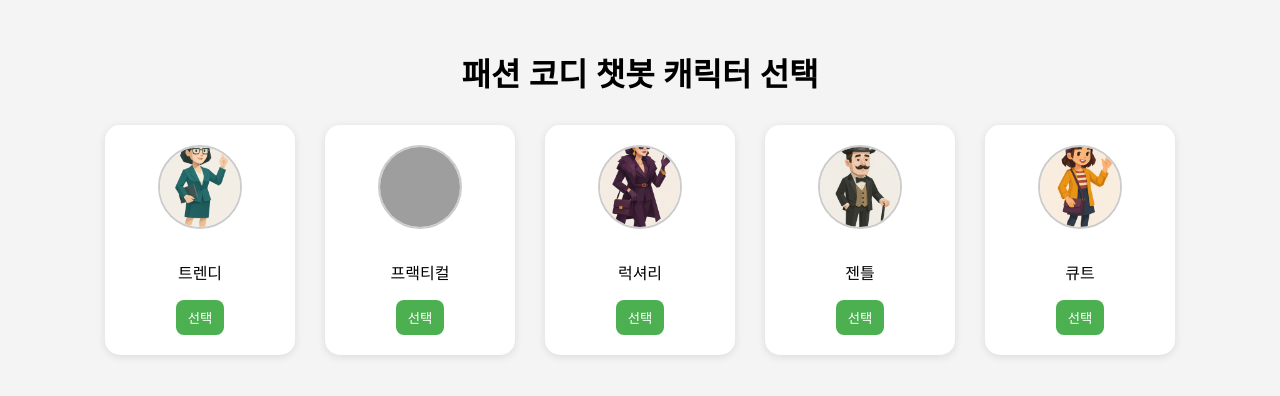
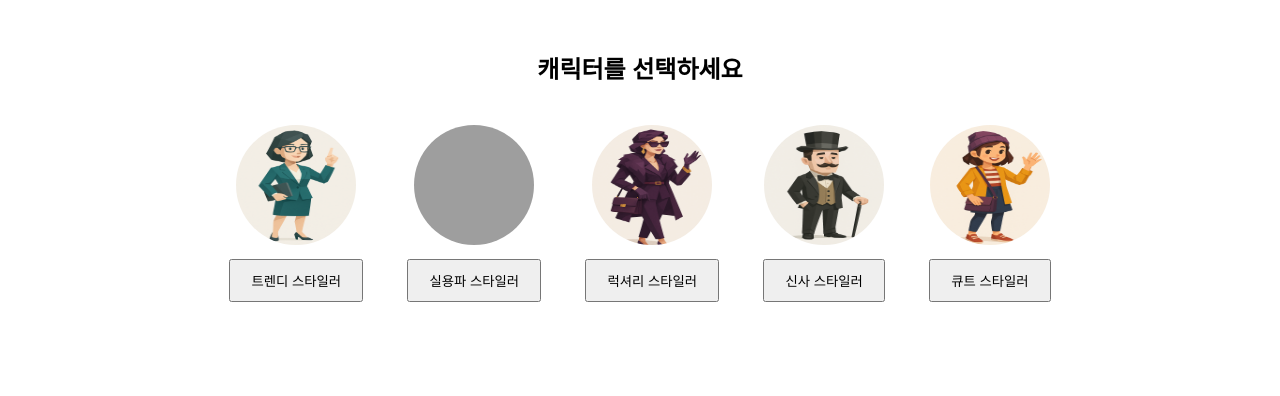
Before and after one commit to hjh-0917/weather_chatbot, a Flask app: page / in a window 1280 px wide. Shown: the top 396 px of the page. Run offline with Flask 3, Linux system fonts and the light colour scheme; grey boxes are pictures that could not be loaded.

Commit message:
JSON 구조 기반 챗봇 최종본

```diff
--- a/app.py
+++ b/app.py
@@ -1,161 +1,132 @@
-from flask import Flask, render_template, request, jsonify
+import os
 import json
-import os
+import requests
+from flask import Flask, render_template, request, session
 
 app = Flask(__name__)
+app.secret_key = "your_secret_key"
 
-# ---------------------------------------
-# 캐릭터 목록
-# ---------------------------------------
-CHARACTERS = {
-    "trendy": "트렌디",
-    "practical": "프랙티컬",
-    "luxury": "럭셔리",
-    "gentle": "젠틀",
-    "cute": "큐트"
+# OpenWeather API key
+OPENWEATHER_API_KEY = os.getenv("OPENWEATHER_API_KEY", "YOUR_KEY_HERE")
+
+# 캐릭터 목록 (한글 이름 + 이미지 매칭)
+CHAR_LABEL_KO = {
+    "trendy": "트렌디 스타일러",
+    "practical": "실용파 스타일러",
+    "luxury": "럭셔리 스타일러",
+    "gentle": "신사 스타일러",
+    "cute": "큐트 스타일러",
 }
 
-# ---------------------------------------
-# 연령/성별별 JSON 파일 경로
-# 예: json_data/teen_male/trendy.json
-# ---------------------------------------
-JSON_FOLDER = "json_data"
+CHAR_IMAGES = {
+    "trendy": "images/trendy.png",
+    "practical": "images/practical.png",
+    "luxury": "images/luxury.png",
+    "gentle": "images/gentle.png",
+    "cute": "images/cute.png",
+}
 
-# ---------------------------------------
-# 사용자 세션 데이터 저장 (간단히 전역 딕셔너리 사용)
-# ---------------------------------------
-USER_DATA = {}
 
-# ---------------------------------------
-# index: 캐릭터 선택 화면
-# ---------------------------------------
-@app.route("/", methods=["GET"])
-def index():
-    return render_template("chat_select.html", characters=CHARACTERS)
+def get_weather(location):
+    """지역 이름으로 현재 날씨 불러오기"""
+    url = f"http://api.openweathermap.org/data/2.5/weather?q={location}&appid={OPENWEATHER_API_KEY}&units=metric&lang=kr"
+    res = requests.get(url)
+    data = res.json()
+    if res.status_code != 200:
+        return None
 
-# ---------------------------------------
-# start_chat: 캐릭터 선택 후 챗 시작
-# ---------------------------------------
-@app.route("/start_chat", methods=["POST"])
-def start_chat():
-    character = request.form.get("character")
-    if not character or character not in CHARACTERS:
-        return "잘못된 캐릭터 선택", 400
+    temp = data["main"]["temp"]
+    weather_desc = data["weather"][0]["description"]
 
-    # 사용자 세션 초기화
-    user_id = request.remote_addr
-    USER_DATA[user_id] = {
-        "character": character,
-        "stage": "지역"  # 챗봇 진행 단계
-    }
+    # 날씨 카테고리 분류
+    if temp >= 27:
+        category = "더움"
+    elif 15 <= temp < 27:
+        category = "선선"
+    else:
+        category = "추움"
 
-    return render_template("chat.html", character=CHARACTERS[character])
+    return temp, weather_desc, category
 
-# ---------------------------------------
-# chat: 챗 메시지 처리
-# ---------------------------------------
+
+def load_outfit(age_group, gender, character, weather, skin_tone, body_shape):
+    """조건에 맞는 JSON 파일 불러와 코디 추천"""
+    path = os.path.join("JSON", f"{age_group}_{gender}", f"{character}.json")
+
+    if not os.path.exists(path):
+        return None
+
+    with open(path, "r", encoding="utf-8") as f:
+        data = json.load(f)
+
+    try:
+        outfit = data[character][gender][age_group][weather][skin_tone][body_shape]
+        return outfit
+    except KeyError:
+        return None
+
+
+@app.route("/")
+def select_character():
+    return render_template("chat_select.html", characters=CHAR_LABEL_KO, images=CHAR_IMAGES)
+
+
+@app.route("/start", methods=["POST"])
+def start():
+    session["character"] = request.form["character"]
+    return render_template("chat.html", character=session["character"])
+
+
 @app.route("/chat", methods=["POST"])
 def chat():
-    user_id = request.remote_addr
-    user_session = USER_DATA.get(user_id)
-    if not user_session:
-        return jsonify({"reply": "세션이 없습니다. 캐릭터를 선택해주세요."})
+    user_message = request.form["message"]
 
-    data = request.get_json()
-    msg = data.get("message", "").strip()
+    # 입력 단계별 저장
+    if "location" not in session:
+        session["location"] = user_message
+        return "성별을 알려주세요 (남성/여성)"
+    elif "gender" not in session:
+        session["gender"] = "male" if "남" in user_message else "female"
+        return "나이를 알려주세요 (예: 16)"
+    elif "age" not in session:
+        age = int(user_message)
+        session["age"] = age
+        if age < 20:
+            session["age_group"] = "teen"
+        else:
+            session["age_group"] = "twenties"
+        return "당신의 체형을 알려주세요 (예시: 마른, 보통, 통통, 역삼각형)"
+    elif "body_shape" not in session:
+        session["body_shape"] = user_message.strip()
+        return "당신의 피부 톤을 알려주세요 (예시: 웜톤, 쿨톤)"
+    elif "skin_tone" not in session:
+        session["skin_tone"] = user_message.strip()
+        # 최종 단계: 코디 추천
+        location = session["location"]
+        gender = session["gender"]
+        age_group = session["age_group"]
+        character = session["character"]
+        body_shape = session["body_shape"]
+        skin_tone = session["skin_tone"]
 
-    if not msg:
-        return jsonify({"reply": "메시지를 입력해주세요."})
+        weather_info = get_weather(location)
+        if not weather_info:
+            return "날씨 정보를 가져오지 못했습니다. 다시 시도해주세요."
 
-    stage = user_session["stage"]
+        temp, desc, category = weather_info
 
-    # 단계별 처리
-    if stage == "지역":
-        user_session["region"] = msg
-        user_session["stage"] = "성별"
-        reply = "좋아요. 성별을 입력해주세요. (남자/여자)"
+        outfit = load_outfit(age_group, gender, character, category, skin_tone, body_shape)
 
-    elif stage == "성별":
-        if msg not in ["남자", "여자"]:
-            reply = "성별은 '남자' 또는 '여자'로 입력해주세요."
-        else:
-            user_session["gender"] = msg
-            user_session["stage"] = "연령"
-            reply = "연령대를 입력해주세요. (10대/20대)"
+        if not outfit:
+            return f"{location} · {temp:.1f}°C · '{desc}' → 조건에 맞는 코디 데이터를 찾을 수 없습니다."
 
-    elif stage == "연령":
-        if msg not in ["10대", "20대"]:
-            reply = "연령대는 '10대' 또는 '20대'로 입력해주세요."
-        else:
-            user_session["age"] = msg
-            user_session["stage"] = "체형"
-            reply = "체형을 입력해주세요. (마른/보통/통통/역삼각형)"
+        result = (
+            f"{location} · {temp:.1f}°C · '{desc}'\n"
+            f"{session['age']}대 {'남성' if gender == 'male' else '여성'} · {category}\n"
+            f"컨셉: {CHAR_LABEL_KO[character]}\n"
+            f"피부톤: {skin_tone}, 체형: {body_shape}\n"
+            f"→ 상의: {outfit['상의']}, 하의: {outfit['하의']}, 신발: {outfit['신발']}, 액세서리: {outfit['액세서리']}"
+        )
+        return result
 
-    elif stage == "체형":
-        if msg not in ["마른", "보통", "통통", "역삼각형"]:
-            reply = "체형은 '마른/보통/통통/역삼각형' 중에서 입력해주세요."
-        else:
-            user_session["body"] = msg
-            user_session["stage"] = "피부톤"
-            reply = "피부톤을 입력해주세요. (웜톤/쿨톤)"
-
-    elif stage == "피부톤":
-        if msg not in ["웜톤", "쿨톤"]:
-            reply = "피부톤은 '웜톤/쿨톤'으로 입력해주세요."
-        else:
-            user_session["tone"] = msg
-            user_session["stage"] = "날씨"
-            reply = "마지막으로 날씨를 입력해주세요. (더움/선선/추움)"
-
-    elif stage == "날씨":
-        if msg not in ["더움", "선선", "추움"]:
-            reply = "날씨는 '더움/선선/추움' 중에서 입력해주세요."
-        else:
-            user_session["weather"] = msg
-            # 추천 코디 가져오기
-            reply = get_coordination(user_session)
-
-    else:
-        reply = "알 수 없는 단계입니다. 처음부터 다시 선택해주세요."
-
-    return jsonify({"reply": reply})
-
-# ---------------------------------------
-# 추천 코디 가져오기 함수
-# ---------------------------------------
-def get_coordination(session):
-    character = session["character"]
-    gender = session["gender"]
-    age = session["age"]
-    body = session["body"]
-    tone = session["tone"]
-    weather = session["weather"]
-
-    # JSON 파일 경로
-    json_path = os.path.join(JSON_FOLDER, f"{age}_{gender.lower()}", character + ".json")
-
-    if not os.path.exists(json_path):
-        return f"{CHARACTERS[character]} 캐릭터의 코디 파일이 존재하지 않습니다."
-
-    with open(json_path, "r", encoding="utf-8") as f:
-        data = json.load(f)
-
-    # 딕셔너리 구조에 맞춰 코디 가져오기
-    try:
-        outfit = data[character][gender][age][weather][tone][body]
-        reply = (
-            f"추천 코디입니다:\n"
-            f"상의: {outfit['상의']}\n"
-            f"하의: {outfit['하의']}\n"
-            f"신발: {outfit['신발']}\n"
-            f"액세서리: {outfit['액세서리']}"
-        )
-        return reply
-    except KeyError:
-        return "해당 조건의 코디를 찾을 수 없습니다."
-
-# ---------------------------------------
-# 앱 실행
-# ---------------------------------------
-if __name__ == "__main__":
-    app.run(host="0.0.0.0", port=10000)
+    return "입력을 다시 확인해주세요."
--- a/requirements.txt
+++ b/requirements.txt
@@ -1,2 +1,2 @@
-Flask
-requests
+Flask==3.0.3
+requests==2.31.0
--- a/templates/chat_select.html
+++ b/templates/chat_select.html
@@ -4,66 +4,22 @@
   <meta charset="UTF-8">
   <title>캐릭터 선택</title>
   <style>
-        body {
-            font-family: 'Segoe UI', sans-serif;
-            background-color: #f4f4f4;
-            text-align: center;
-            padding: 20px;
-        }
-        h1 {
-            margin-bottom: 30px;
-        }
-        .character-container {
-            display: flex;
-            flex-wrap: wrap;
-            justify-content: center;
-            gap: 30px;
-        }
-        .character-card {
-            background: white;
-            padding: 20px;
-            border-radius: 15px;
-            box-shadow: 0 2px 8px rgba(0,0,0,0.1);
-            width: 150px;
-            transition: transform 0.2s ease-in-out;
-        }
-        .character-card:hover {
-            transform: scale(1.05);
-        }
-        .character-img {
-            width: 80px;
-            height: 80px;
-            object-fit: cover;
-            border-radius: 50%;
-            border: 2px solid #ccc;
-            margin-bottom: 10px;
-        }
-        button {
-            background-color: #4CAF50;
-            color: white;
-            border: none;
-            padding: 8px 12px;
-            border-radius: 8px;
-            cursor: pointer;
-        }
-        button:hover {
-            background-color: #45a049;
-        }
+    body { font-family: sans-serif; text-align: center; margin: 50px; }
+    .character { display: inline-block; margin: 20px; }
+    .character img { width: 120px; height: 120px; border-radius: 50%; }
+    button { display: block; margin: 10px auto; padding: 10px 20px; }
   </style>
 </head>
 <body>
-    <h1>패션 코디 챗봇 캐릭터 선택</h1>
-    <div class="character-container">
+  <h2>캐릭터를 선택하세요</h2>
   {% for key, name in characters.items() %}
-        <div class="character-card">
-            <img src="{{ url_for('static', filename='images/' + key + '.png') }}" alt="{{ name }}" class="character-img">
-            <p>{{ name }}</p>
-            <form action="/start_chat" method="post">
+    <div class="character">
+      <img src="{{ url_for('static', filename=images[key]) }}" alt="{{ name }}">
+      <form action="/start" method="POST">
         <input type="hidden" name="character" value="{{ key }}">
-                <button type="submit">선택</button>
+        <button type="submit">{{ name }}</button>
       </form>
     </div>
   {% endfor %}
-    </div>
 </body>
 </html>
```
Also changed, not shown: templates/chat.html (+32 -82 lines). Lines whose indentation alone changed are shown as unchanged.
